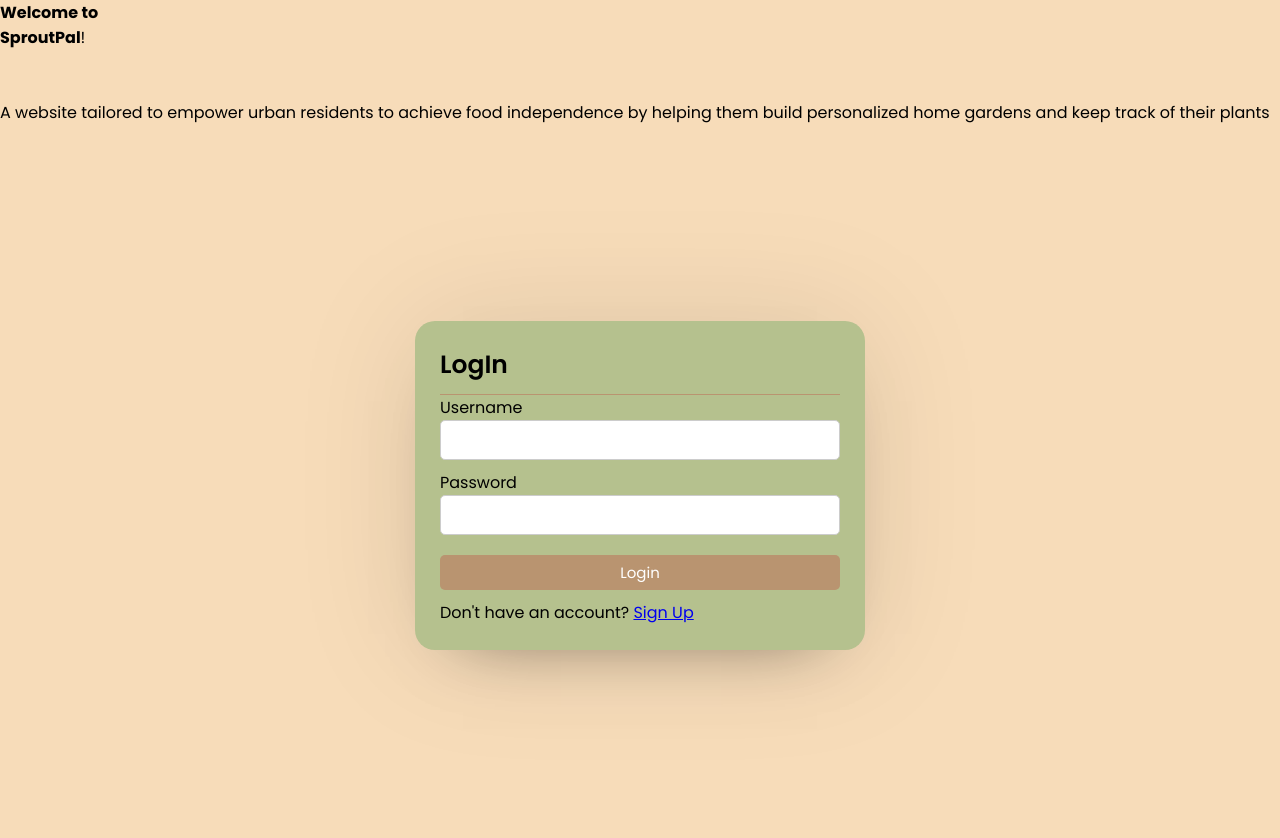
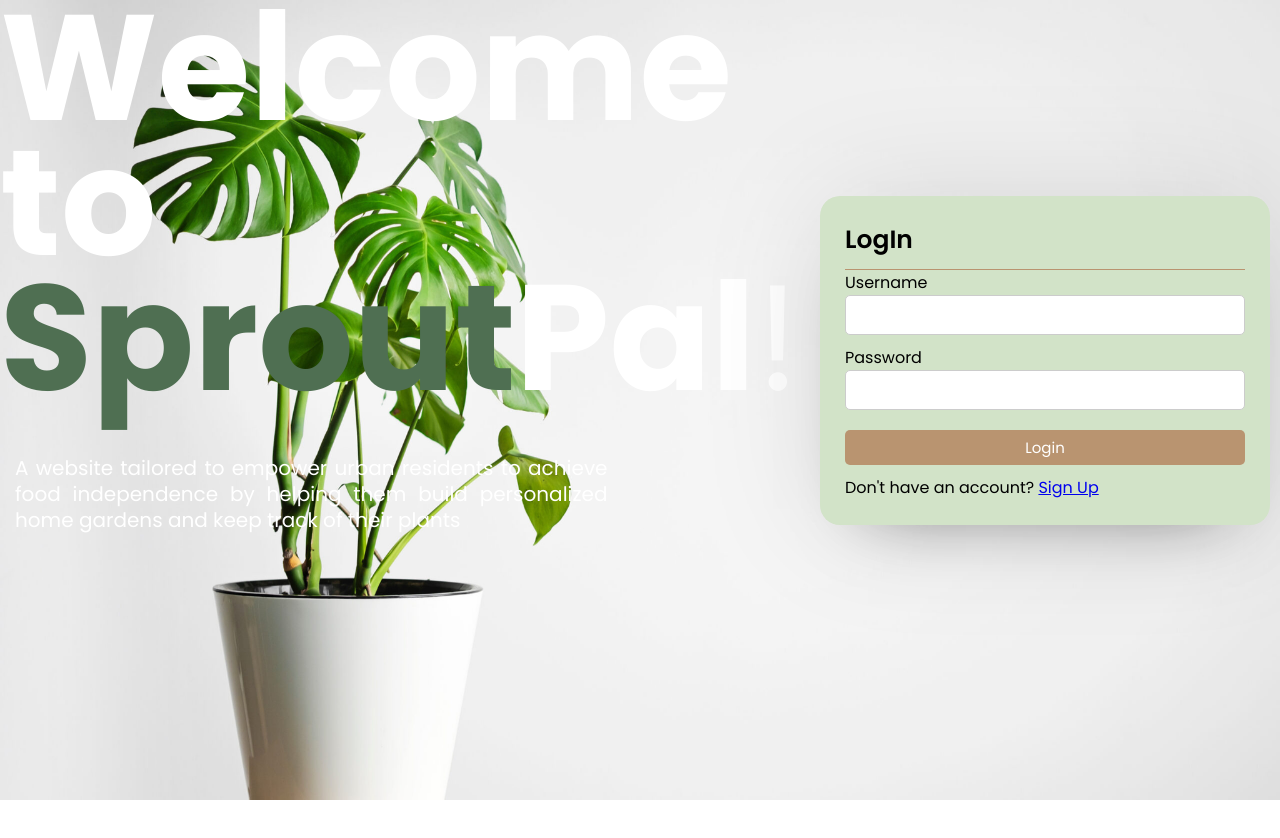
Before and after one commit to zdsujide/sproutpal, a plain HTML site: page index.html in a window 1280 px wide. After the commit the page ends 800 px from the top, so only its background shows below. Drawn offline with Linux system fonts and the light colour scheme.

Commit message:
Update index.css

```diff
--- a/styles/index.css
+++ b/styles/index.css
@@ -7,7 +7,30 @@
 }
 
 body {
-    background: #F7DCB9;
+    display: flex;
+    background-image: url("../assets/bg.png");
+    background-size: cover;
+}
+
+.inside header {
+	font-size: 150px;
+	color: white;
+	line-height: 0.9;
+
+}
+
+.inside header span {
+    color: #4F6F52;
+}
+
+.title p{
+    display: flex;
+	font-size: 20px;
+	color: white;
+	margin-right: 25%;
+	margin-left: 15px;
+	line-height: 1.3;
+	text-align: justify;
 }
 
 .container {
@@ -18,7 +41,7 @@ body {
 }
 
 .box {
-    background: #B5C18E;
+    background: #D2E3C8;
     display: flex;
     flex-direction: column;
     padding: 25px 25px;
```
